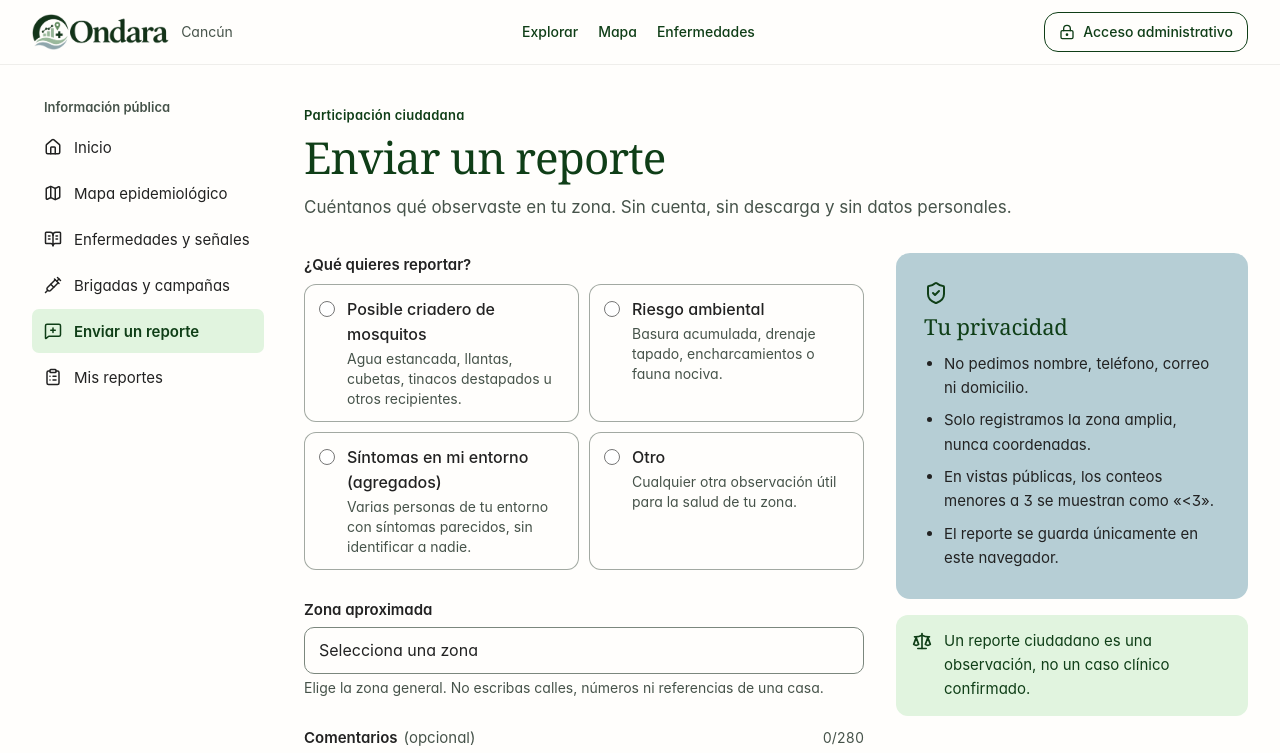
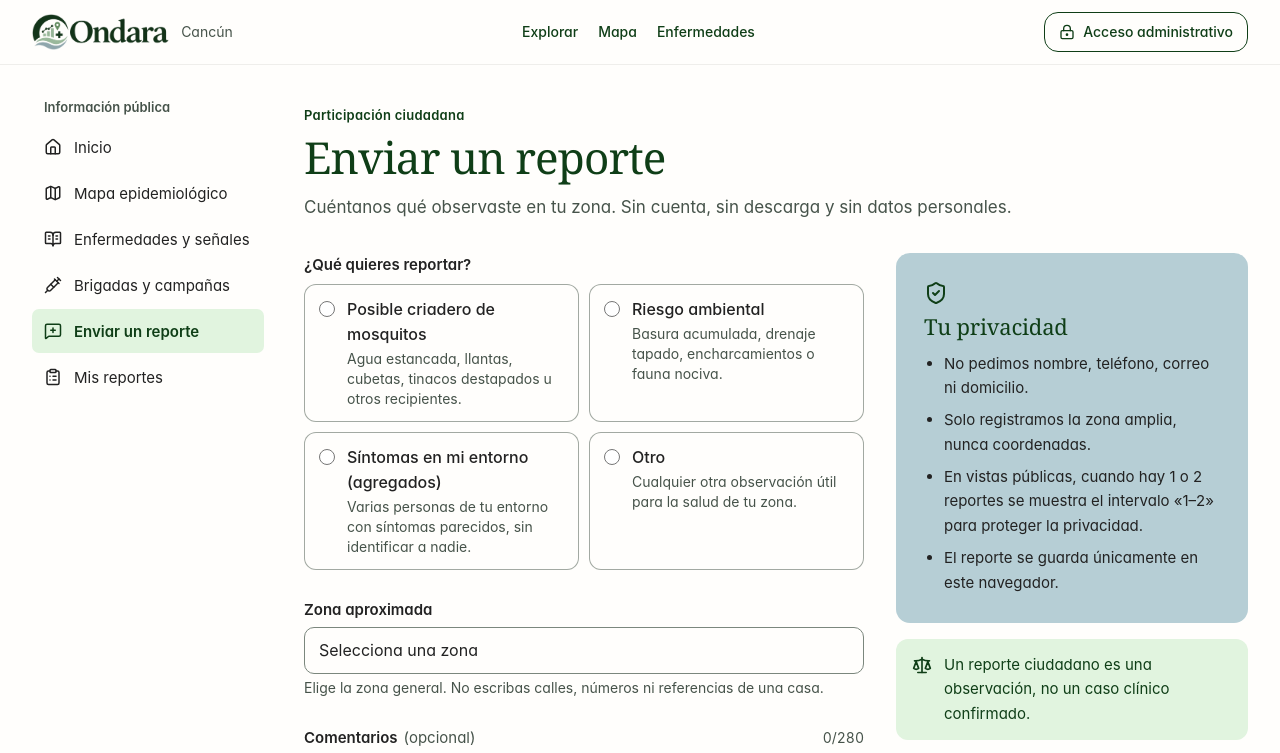
Before and after one commit to FranCiscoK18/TucanthonV3, a React (Vite) app: page /reportar in a window 1280 px wide. Shown: the top 753 px of the page. Built offline with nearby package versions, Linux system fonts and the light colour scheme.

Commit message:
copy: explicar intervalo 1–2 sin revelar conteos pequeños

```diff
--- a/src/pages/ReportNewPage.tsx
+++ b/src/pages/ReportNewPage.tsx
@@ -369,7 +369,7 @@ export function ReportNewPage() {
               <ul className="mt-3 list-disc space-y-2 pl-5 text-[0.9375rem] leading-relaxed">
                 <li>No pedimos nombre, teléfono, correo ni domicilio.</li>
                 <li>Solo registramos la zona amplia, nunca coordenadas.</li>
-                <li>En vistas públicas, los conteos menores a 3 se muestran como «&lt;3».</li>
+                <li>En vistas públicas, cuando hay 1 o 2 reportes se muestra el intervalo «1–2» para proteger la privacidad.</li>
                 <li>El reporte se guarda únicamente en este navegador.</li>
               </ul>
             </div>
```
